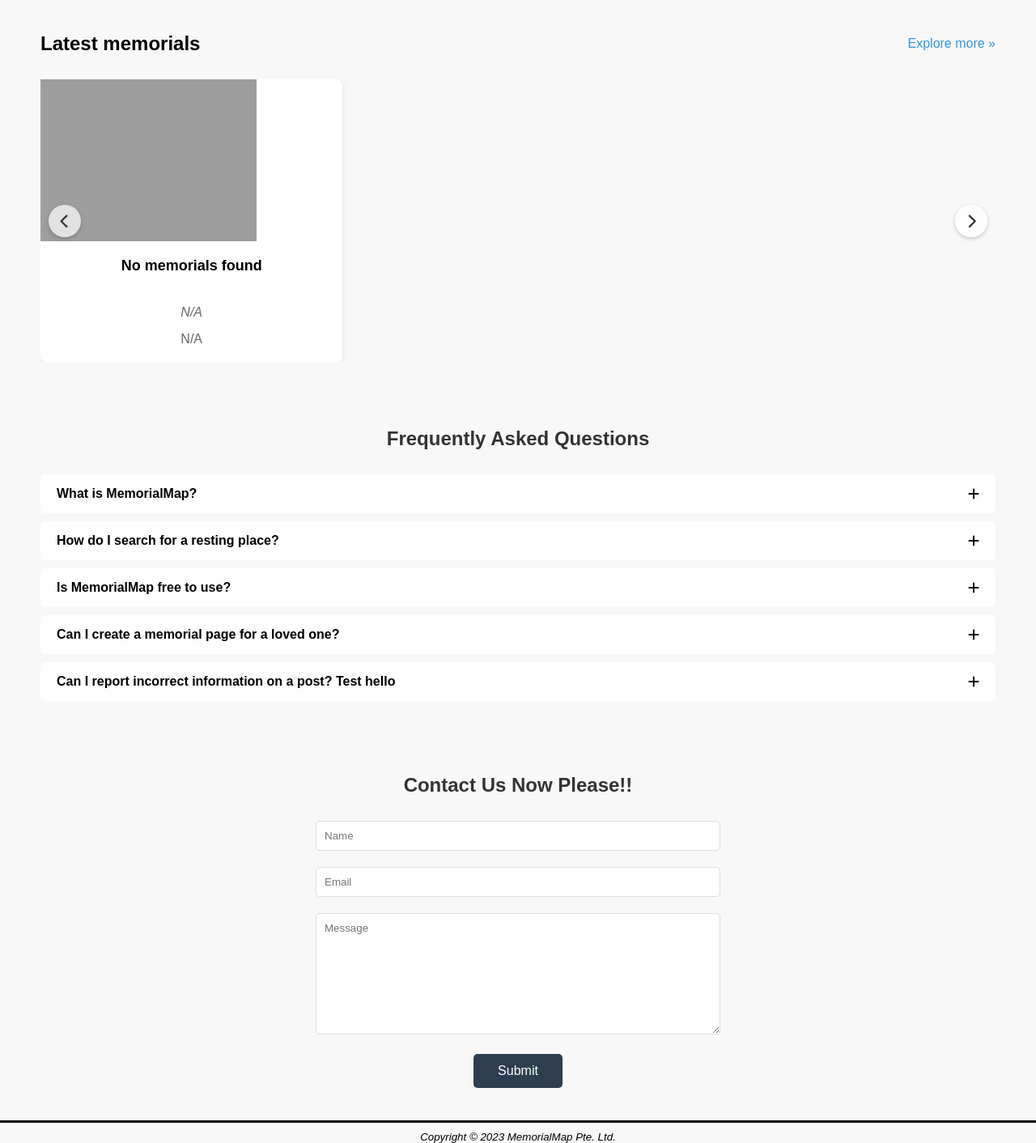
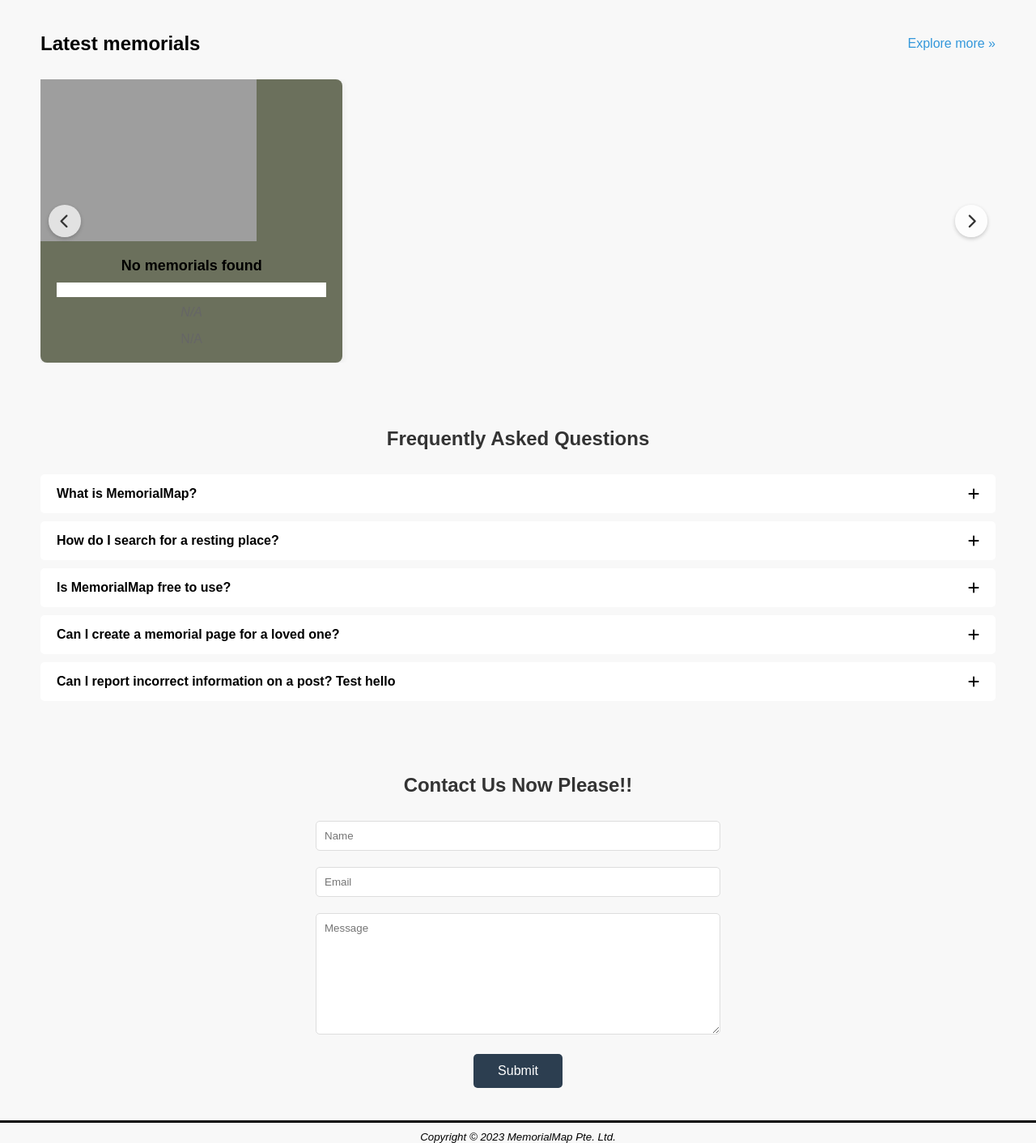
Before and after one commit to J3rick/1005-Web, a PHP site: page / in a window 1280 px wide. Shown: the part 609-2021 px from the top of the page at 81% size. Run offline with PHP 8.4, Linux system fonts and the light colour scheme; data that the repository does not hold is empty; grey boxes are pictures that could not be loaded.

Commit message:
adjusted memorial card colors

```diff
--- a/css/main.css
+++ b/css/main.css
@@ -201,7 +201,7 @@ nav.active {
 }
 
 .memorial-card {
-    background-color: #ffffff !important; /* Force pure white */
+    background-color: #6b705c !important; /* Force pure white */
     border-radius: 8px;
     box-shadow: 0 2px 8px rgba(0,0,0,0.08);
 }
```
